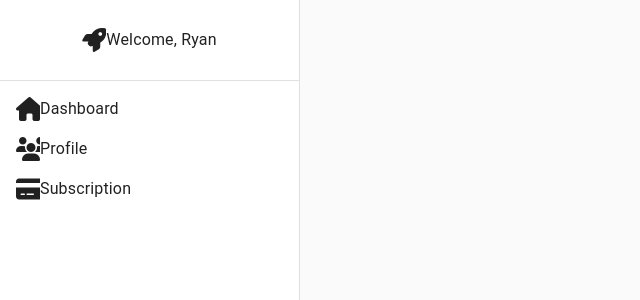
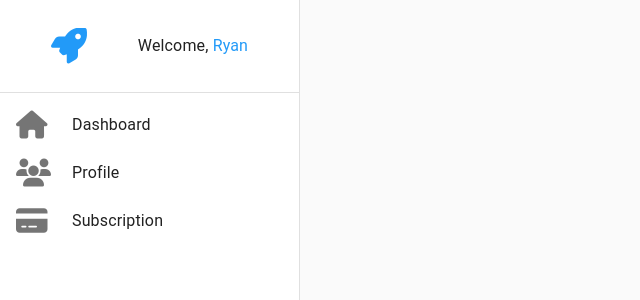
Before and after one commit to chungleee/underground-dance, a React (Create React App) app: page / in a window 1280 px wide. Shown: the top 300 px of the page, without its empty margins (0-640 px from the left). Built offline with nearby package versions, Linux system fonts and the light colour scheme.

Commit message:
use ListItemIcon & ListItemText instead

```diff
--- a/src/components/Sidebar.js
+++ b/src/components/Sidebar.js
@@ -6,7 +6,8 @@ import {
   List,
   ListItem,
   Typography,
-  Container,
+  ListItemIcon,
+  ListItemText,
 } from "@material-ui/core";
 import { makeStyles } from "@material-ui/core/styles";
 
@@ -17,9 +18,12 @@ const useStyles = makeStyles({
   welcomeLogo: {
     display: "flex",
     alignItems: "center",
-    justifyContent: "center",
+    justifyContent: "space-evenly",
     paddingBottom: "2em",
     paddingTop: "2em",
+  },
+  logoColor: {
+    color: "#229AF8",
   },
 });
 
@@ -27,15 +31,15 @@ const Sidebar = () => {
   const classes = useStyles();
   const listItems = [
     {
-      icon: "fas fa-home",
+      icon: "fas fa-home fa-2x",
       item: "Dashboard",
     },
     {
-      icon: "fas fa-users",
+      icon: "fas fa-users fa-2x",
       item: "Profile",
     },
     {
-      icon: "fas fa-credit-card",
+      icon: "fas fa-credit-card fa-2x",
       item: "Subscription",
     },
   ];
@@ -46,19 +50,36 @@ const Sidebar = () => {
       classes={{ paper: classes.paper }}
     >
       <div className={classes.welcomeLogo}>
-        <Icon className="fas fa-rocket" />
-        <Typography>Welcome, Ryan</Typography>
+        <Icon
+          className="fas fa-rocket"
+          fontSize="large"
+          classes={{ root: classes.logoColor }}
+        />
+        <Typography>
+          Welcome,{" "}
+          <Typography variant="span" className={classes.logoColor}>
+            Ryan
+          </Typography>
+        </Typography>
       </div>
       <Divider />
       <List>
         {listItems.map((item) => {
           return (
-            <ListItem>
+            <ListItem button>
+              <ListItemIcon className={item.icon} />
+              <ListItemText primary={item.item} />
+            </ListItem>
+          );
+        })}
+        {/*listItems.map((item) => {
+          return (
+            <ListItem button>
               <Icon className={item.icon} />
               <Typography>{item.item}</Typography>
             </ListItem>
           );
-        })}
+        })*/}
       </List>
     </Drawer>
   );
```
